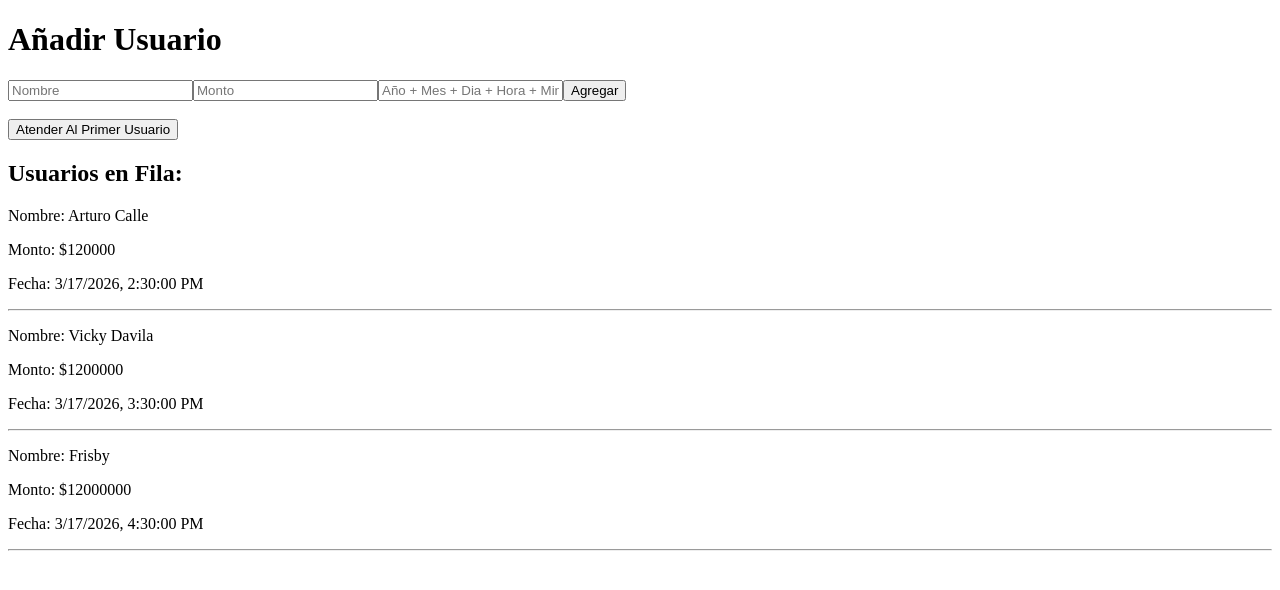
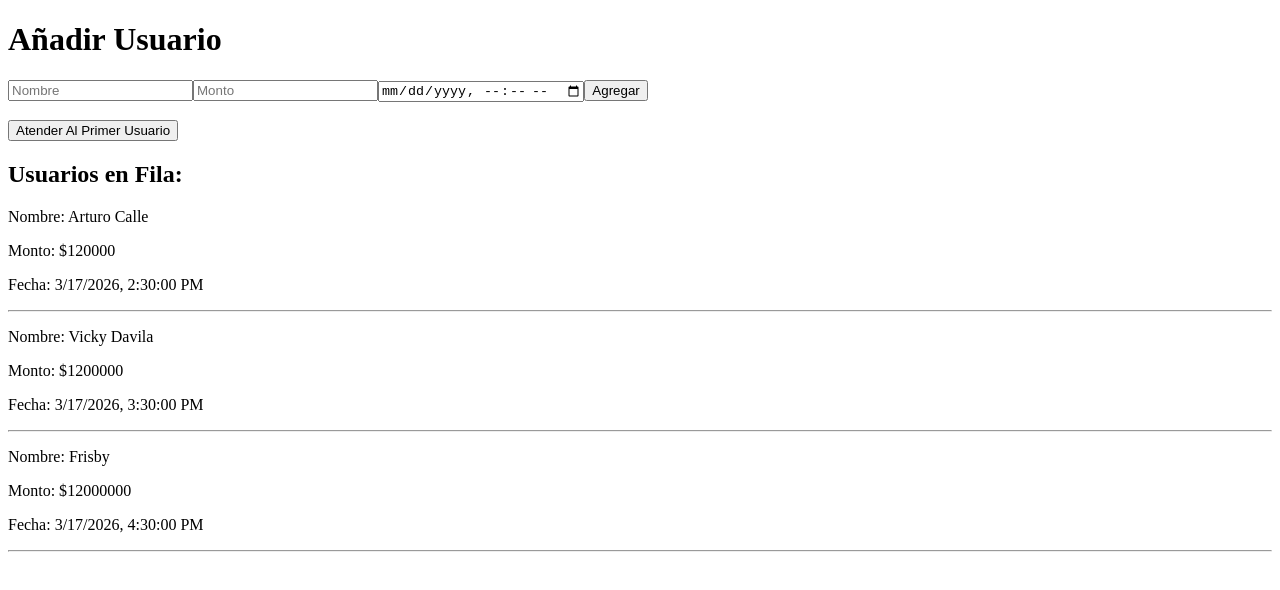
Before and after one commit to lucas-619/Homeworks, a React (Vite) app in the folder Homeworks/React1/react1/: page / in a window 1280 px wide. Shown: the top 590 px of the page. Built offline with nearby package versions, Linux system fonts and the light colour scheme.

Commit message:
Fixing: Solucion errore de input en addUsuario

```diff
--- a/Homeworks/React1/react1/src/AdministrarUsuarios.tsx
+++ b/Homeworks/React1/react1/src/AdministrarUsuarios.tsx
@@ -42,14 +42,15 @@ export default function AdministrarUsuarios(){
 
 
     const addUsario = (nombre:string, monto:number, time:Date) => {
-        const newLibro: Usuario = {
+        const newUsuario: Usuario = {
             nombre,
             monto,
             time
         };
 
-        lista.current.enqueue(newLibro);
+        lista.current.enqueue(newUsuario);
         setUsuario([...lista.current.item]);
+        console.log("DESPUÉS:", lista.current.item);
     }
 
     const atenderUsuario = () => {
--- a/Homeworks/React1/react1/src/addUsuario.tsx
+++ b/Homeworks/React1/react1/src/addUsuario.tsx
@@ -34,11 +34,12 @@ export default function AddUsuario({onAdd}: Props){
             />
             <input
                 placeholder="Monto"
+                type="Number"
                 onChange={e=>setMonto(e.target.valueAsNumber)}
             />
             <input
-                placeholder="Año + Mes + Dia + Hora + Minuto"
-                onChange={e=>setTime(e.target.valueAsDate || new Date())}
+                type="datetime-local"
+                onChange={e => setTime(e.target.valueAsDate || new Date())}
             />
 
             <button type="submit">Agregar</button>
```
